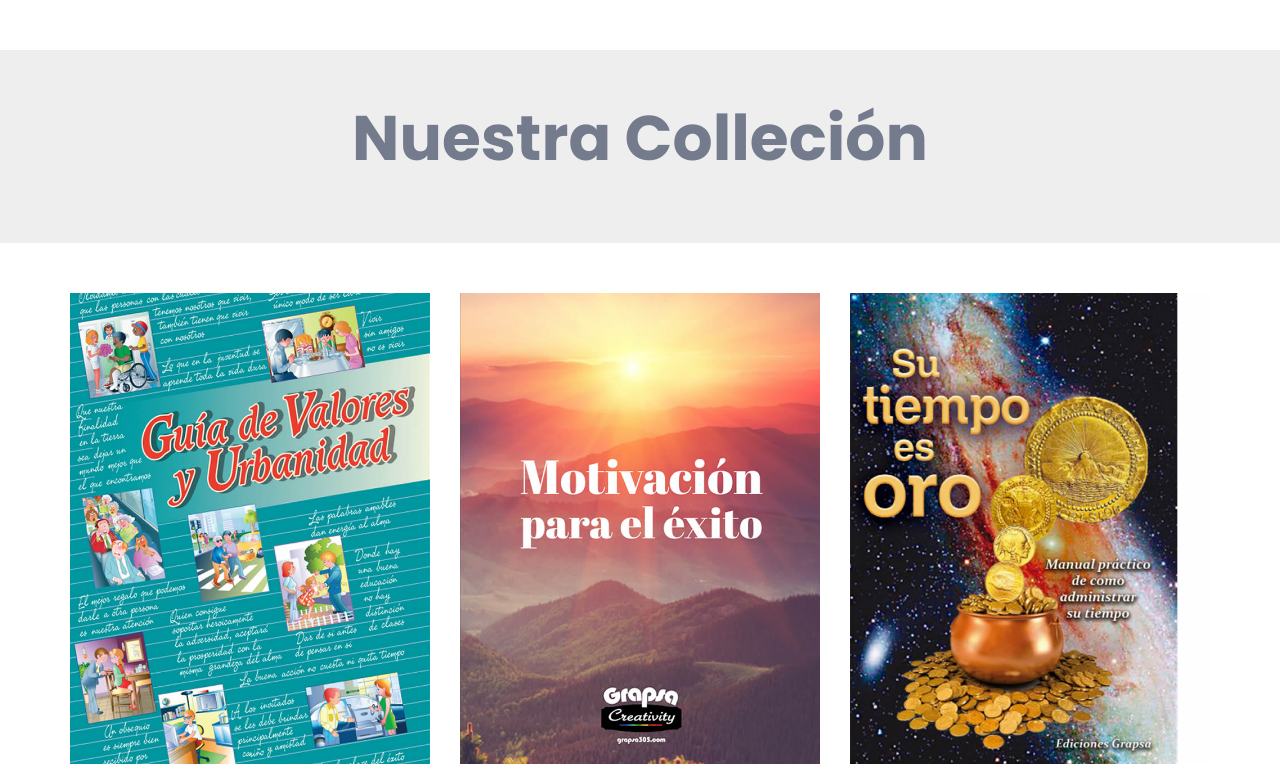
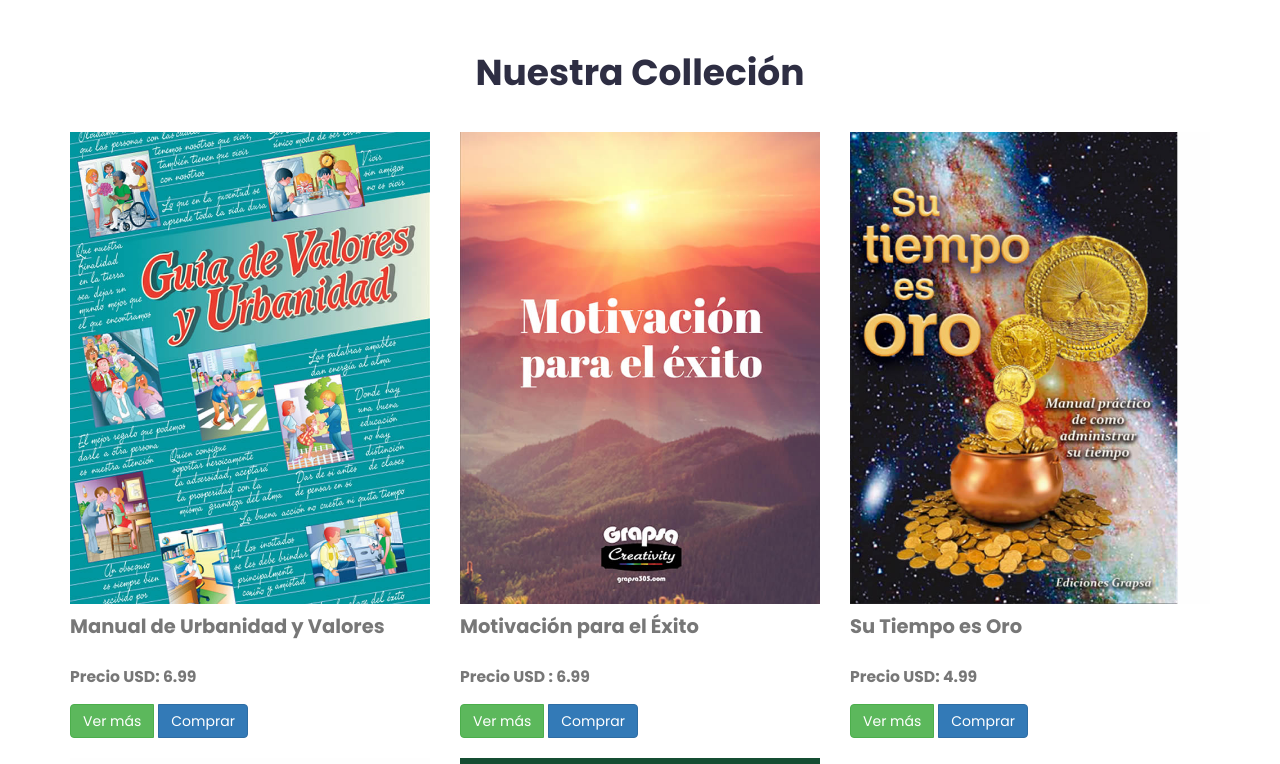
Before and after one commit to jofret/GRAPSA305.com, a Laravel app: page / in a window 1280 px wide. Shown: the part 100-864 px from the top of the page. Run offline with Laravel 8, Linux system fonts and the light colour scheme; some libraries are stand-ins or nearby versions.

Commit message:
estilos titulo nuestra coleccion

```diff
--- a/resources/views/libros/inicio.blade.php
+++ b/resources/views/libros/inicio.blade.php
@@ -3,7 +3,7 @@
 <section class="yield">
   <main role="main">
 
-    <section class="jumbotron text-center">
+    <section class="text-center">
       <div class="container">
         <h1>Nuestra Colleción</h1>
         <!-- <p>
```
